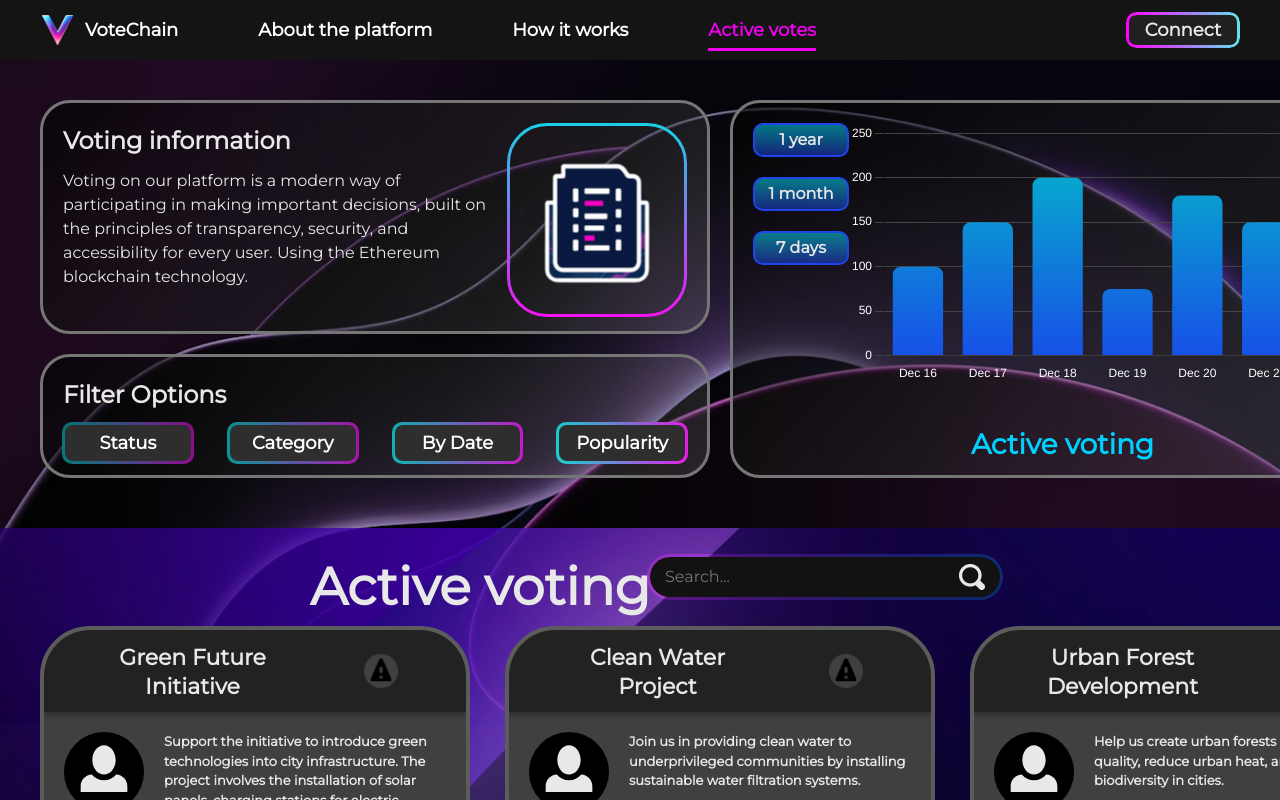
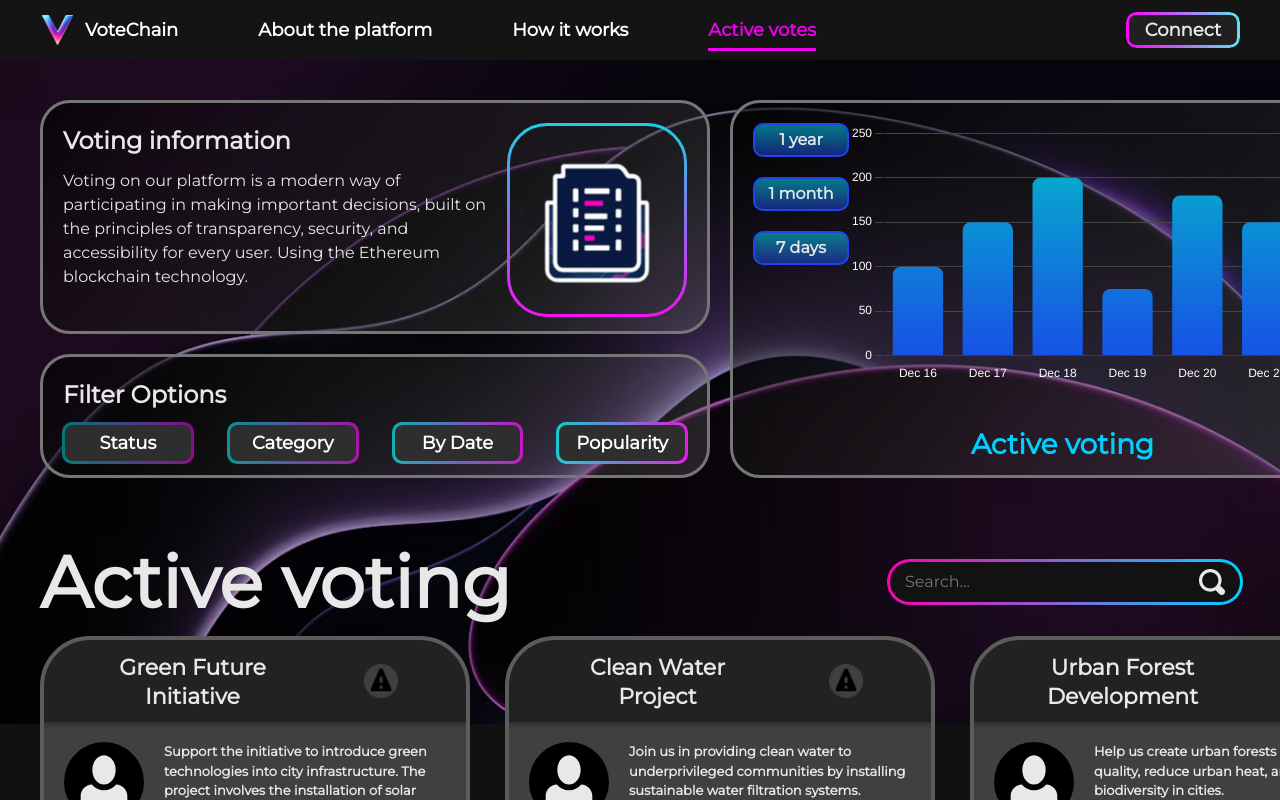
Before and after one commit to VladyslavHuts/VoteChain-frontend, a React (Create React App) app: page /active-votes in a window 1280 px wide. Built offline with nearby package versions, Linux system fonts and the light colour scheme.

Commit message:
Bug fixes after merging.

```diff
--- a/package.json
+++ b/package.json
@@ -48,7 +48,7 @@
     "@types/react": "^18.3.12",
     "@types/react-dom": "^18.3.1",
     "@types/react-transition-group": "^4.4.12",
-    "eslint-config-react-app": "^7.0.1",
-    "@types/string-similarity": "^4.0.2"
+    "@types/string-similarity": "^4.0.2",
+    "eslint-config-react-app": "^7.0.1"
   }
 }
--- a/src/components/Vote.tsx
+++ b/src/components/Vote.tsx
@@ -103,12 +103,12 @@ class Vote extends Component<{}, State> {
         const { query, filteredData } = this.state;
 
         return (
-            <div className="voting">
+            <div className="vote">
                 <div className="container">
-                    <div className="voting__container">
-                        <h1 className="voting__title">Active voting</h1>
+                    <div className="vote__container">
+                        <h1 className="vote__title">Active voting</h1>
                         <form
-                            className="voting__form"
+                            className="vote__form"
                             onSubmit={(e: FormEvent) => e.preventDefault()}
                         >
                             <input
@@ -119,12 +119,12 @@ class Vote extends Component<{}, State> {
                                 value={query}
                                 onChange={this.handleInputChange}
                             />
-                            <button type="submit" className="voting__form-button">
+                            <button type="submit" className="vote__form-button">
                                 <img src={search} alt="Search icon" />
                             </button>
                         </form>
                     </div>
-                    <div className="voting__cards">
+                    <div className="vote__cards">
                         <TransitionGroup component={null}>
                             {filteredData.length > 0 ? (
                                 filteredData.map((item, index) => (
@@ -144,7 +144,7 @@ class Vote extends Component<{}, State> {
                                 ))
                             ) : (
                                 <CSSTransition timeout={300} classNames="fade">
-                                    <p className="voting__no-results">No results found</p>
+                                    <p className="vote__no-results">No results found</p>
                                 </CSSTransition>
                             )}
                         </TransitionGroup>
--- a/src/styles/vote.css
+++ b/src/styles/vote.css
@@ -1,13 +1,13 @@
-.voting__container{
+.vote__container{
     display: flex;
     justify-content: space-between;
     align-items: center;
 }
-.voting__title{
+.vote__title{
     font-weight: 700;
     font-size: 72px;
 }
-.voting__form {
+.vote__form {
     width: 350px;
     height: 40px;
     display: flex;
@@ -18,7 +18,7 @@
     position: relative;
     background: rgba(18, 18, 18, 1);
 }
-.voting__form::before {
+.vote__form::before {
     content: "";
     position: absolute;
     top: -3px;
@@ -29,7 +29,7 @@
     background: linear-gradient(90deg, #ff00b7, #00d0ff);
     z-index: -1;
 }
-.voting__form-input {
+.vote__form-input {
     flex: 1;
     border: none;
     background: none;
@@ -38,14 +38,14 @@
     padding: 0;
     outline: none;
 }
-.voting__form-button {
+.vote__form-button {
     background: none;
     border: none;
     color: white;
     font-size: 18px;
     cursor: pointer;
 }
-.voting__cards{
+.vote__cards{
     display: grid;
     grid-template-columns:1fr 1fr 1fr;
     gap: 35px;
@@ -69,7 +69,7 @@
     transform: translateY(-10px);
     transition: opacity 300ms, transform 300ms;
 }
-.voting__no-results {
+.vote__no-results {
     text-align: center;
     font-size: 18px;
     color: #aaa;
```
Also changed, not shown: 1 other file (tests, documents, lock files or other folders).
